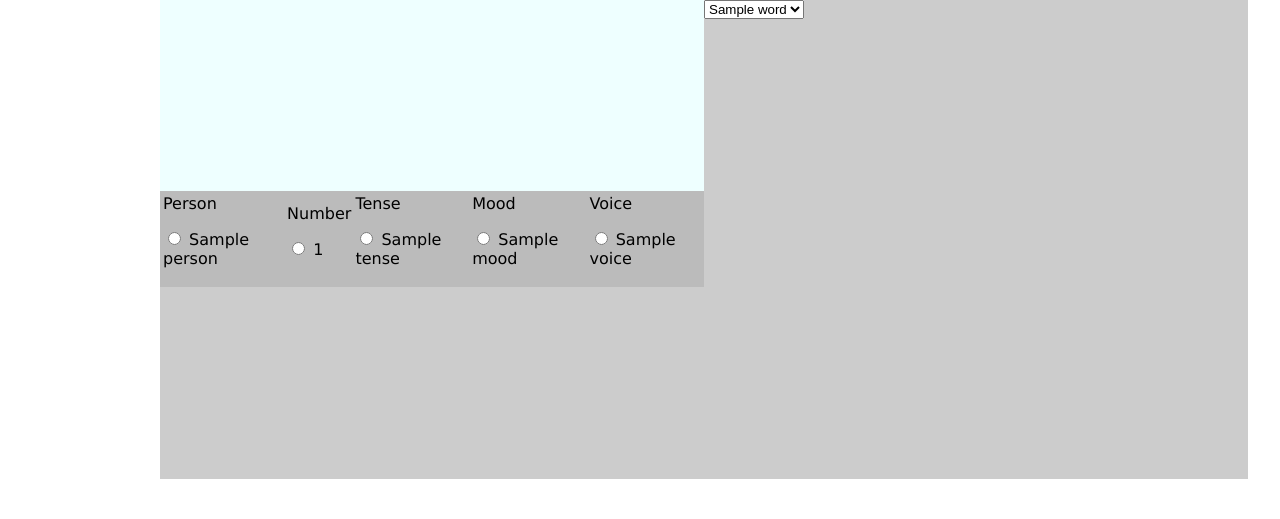
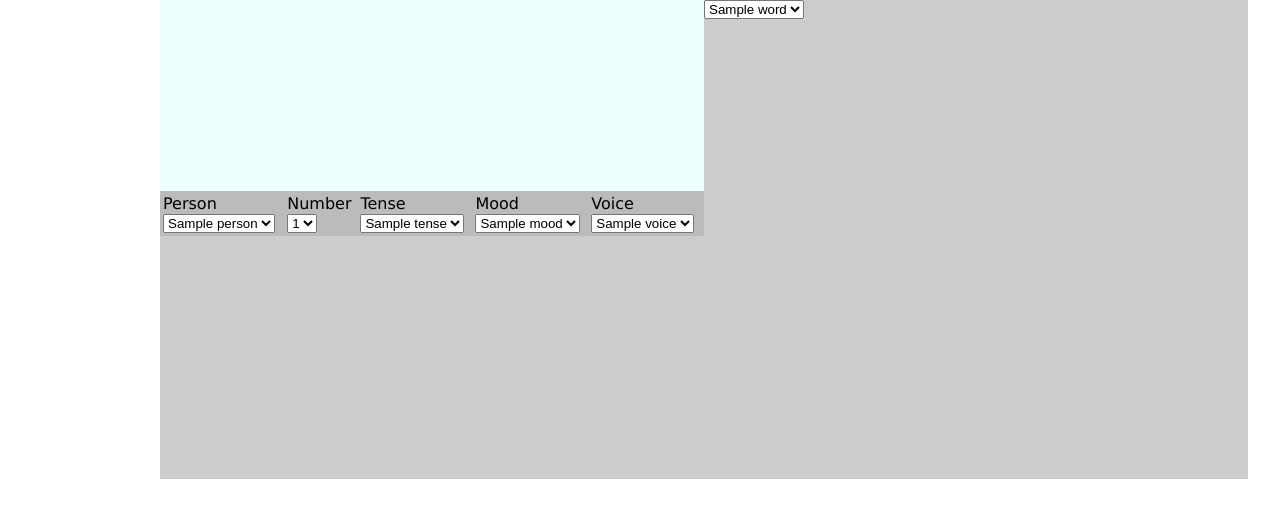
Before and after one commit to matt-gardner/language-study, a Django app: template templates/view_forms.html in a window 1280 px wide. Shown: the part 144-663 px from the top of the page. Run offline with Django 3.2, Linux system fonts and the light colour scheme; the template is opened without the code that fills it: most values are stand-ins (such as "Sample title", 1, 10 or a date in 2020).

Commit message:
Added back the ability to just view forms, though it is now improved a bit

```diff
--- a/media/init_scripts.js
+++ b/media/init_scripts.js
@@ -54,11 +54,11 @@ $("#id_decrease_definition_size").click(function(){
 $("input[name=review_order]").click(function() {
 	reorder_words($("input[name=review_order]:checked").val());
 });
-$("input[class=drill_form]").click(function() {
+$(".view_form").change(function() {
 	get_new_form();
 });
 $("#id_add_tag_button").click(function () {
-		add_tag();
+	add_tag();
 });
 $("#id_verblist").click(function() {
 	get_new_verb();
--- a/templates/view_forms.html
+++ b/templates/view_forms.html
@@ -15,98 +15,53 @@
 				<tr>
 					<td>
 						Person
-						<ul>
-						{% for person in persons %}
-						<li> <label for="id_{{ person|variablize }}"
-								class="person">
-							<input type="radio"
-							name="person"
-							value="{{ person|variablize }}"
-							class="drill_form"
-							id="id_{{ person|variablize }}"
-							{% ifequal person cur_person %}
-							checked
-							{% endifequal %} />
-							{{ person }}
-						</label>
-						{% endfor %}
-						</ul>
+						<select id="id_person" class="view_form">
+							{% for person in persons %}
+							<option value="{{ person|variablize }}">
+								{{ person }}
+							</option>
+							{% endfor %}
+						</select>
 					</td>
 					<td>
 						Number
-						<ul>
+						<select id="id_number" class="view_form">
 						{% for number in numbers %}
-						<li> <label for="id_{{ number|variablize }}"
-								class="number">
-							<input type="radio"
-							name="number"
-							value="{{ number|variablize }}"
-							class="drill_form"
-							id="id_{{ number|variablize }}"
-							{% ifequal number cur_number %}
-							checked
-							{% endifequal %} />
+						<option value="{{ number|variablize }}">
 							{{ number }}
-						</label>
+						</option>
 						{% endfor %}
-						</ul>
+						</select>
 					</td>
 					<td>
 						Tense
-						<ul>
+						<select id="id_tense" class="view_form">
 						{% for tense in tenses %}
-						<li> <label for="id_{{ tense|variablize }}"
-								class="tense">
-							<input type="radio"
-							name="tense"
-							value="{{ tense|variablize }}"
-							class="drill_form"
-							id="id_{{ tense|variablize }}"
-							{% ifequal tense cur_tense %}
-							checked
-							{% endifequal %} />
+						<option value="{{ tense|variablize }}">
 							{{ tense }}
-						</label>
+						</option>
 						{% endfor %}
-						</ul>
+						</select>
 					</td>
 					<td>
 						Mood
-						<ul>
+						<select id="id_mood" class="view_form">
 						{% for mood in moods %}
-						<li> <label for="id_{{ mood|variablize }}"
-								class="mood">
-							<input type="radio"
-							name="mood"
-							value="{{ mood|variablize }}"
-							class="drill_form"
-							id="id_{{ mood|variablize }}"
-							{% ifequal mood cur_mood %}
-							checked
-							{% endifequal %} />
+						<option value="{{ mood|variablize }}">
 							{{ mood }}
-						</label>
+						</option>
 						{% endfor %}
-						</ul>
+						</select>
 					</td>
 					<td>
 						Voice
-						<ul>
+						<select id="id_voice" class="view_form">
 						{% for voice in voices %}
-						<li> <label for="id_{{ voice|variablize }}"
-								class="voice">
-							<input type="radio"
-							name="voice"
-							value="{{ voice|variablize }}"
-							class="drill_form"
-							id="id_{{ voice|variablize }}"
-							{% ifequal voice cur_voice %}
-							checked
-							{% endifequal %} />
+						<option value="{{ voice|variablize }}">
 							{{ voice }}
-						</label>
+						</option>
 						{% endfor %}
-						</ul>
+						</select>
 					</td>
 				</tr>
 			</table>
--- a/urls.py
+++ b/urls.py
@@ -84,6 +84,8 @@ urlpatterns = patterns('',
     # Form drilling urls
     (r'^forms/$',
         'drills.forms.index'),
+    (r'^view-forms/$',
+        'drills.forms.view_forms'),
     (r'^inflect-form/'+person+'/'+number+'/'+tense+'/'+mood+'/'+voice+'$',
         'drills.forms.inflect_form'),
     (r'^guess-form/'+person+'/'+number+'/'+tense+'/'+mood+'/'+voice+'$',
```
Also changed, not shown: drills/forms.py (+12 -0 lines).
